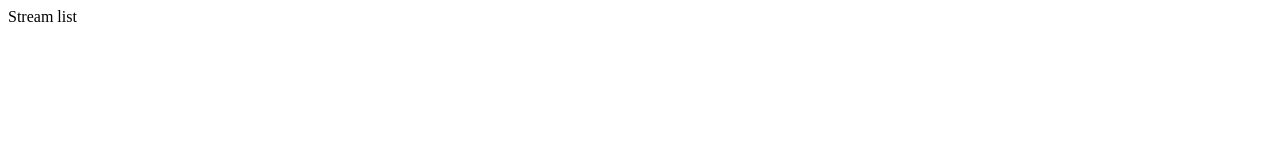
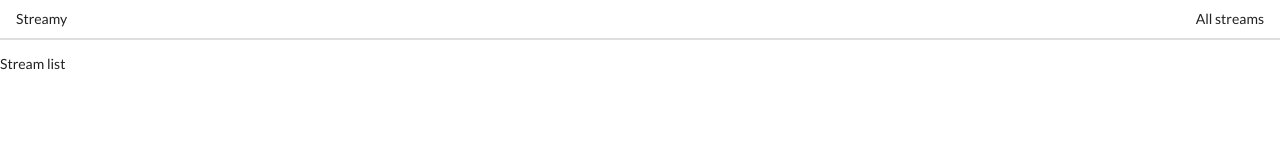
Before and after one commit to r-nmt000/streams, a React app in the folder client/: page / in a window 1280 px wide. Built offline with nearby package versions, Linux system fonts and the light colour scheme.

Commit message:
Add header as common component

```diff
--- a/client/public/index.html
+++ b/client/public/index.html
@@ -9,6 +9,7 @@
       name="description"
       content="Web site created using create-react-app"
     />
+    <link rel="stylesheet" href="https://cdnjs.cloudflare.com/ajax/libs/semantic-ui/2.4.1/semantic.min.css"/>
     <link rel="apple-touch-icon" href="%PUBLIC_URL%/logo192.png" />
     <!--
       manifest.json provides metadata used when your web app is installed on a
--- a/client/src/components/App.js
+++ b/client/src/components/App.js
@@ -5,11 +5,13 @@ import StreamDelete from "./streams/StreamDelete";
 import StreamEdit from "./streams/StreamEdit";
 import StreamList from "./streams/StreamList";
 import StreamShow from "./streams/StreamShow";
+import Heaer from "./Header";
 
 const App = () => {
     return (
         <div>
             <BrowserRouter>
+                <Heaer/>
                 <Route path="/" exact component={StreamList} />
                 <Route path="/streams/new" exact component={StreamCreate} />
                 <Route path="/streams/edit" exact component={StreamEdit} />
--- /dev/null
+++ b/client/src/components/Header.js
@@ -0,0 +1,19 @@
+import React from 'react';
+import {Link} from 'react-router-dom';
+
+const Heaer = () => {
+    return (
+        <div className="ui secondary pointing menu">
+            <Link to="/" className="item">
+                Streamy
+            </Link>
+            <div className="right menu">
+                <Link to="/" className="item">
+                    All streams
+                </Link>
+            </div>
+        </div>
+    )
+};
+
+export default Heaer;
```
